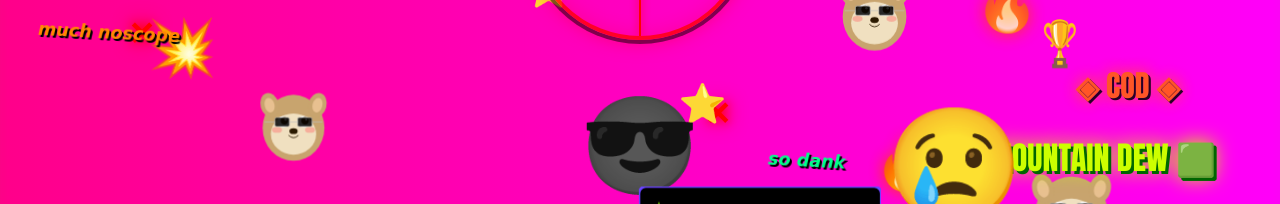
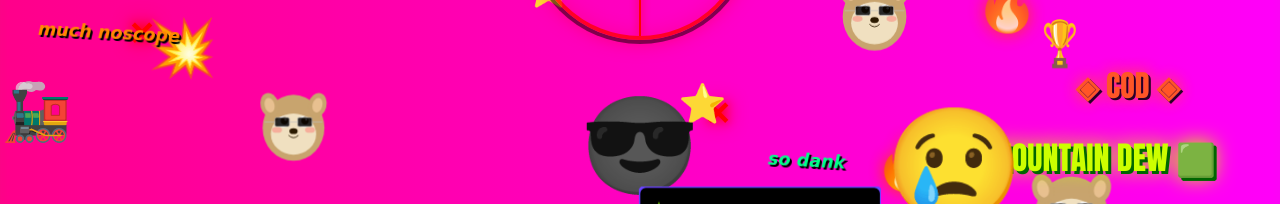
Before and after one commit to EdgeSolutionLabAI/bilbis-demo-v1-frontend, a Next.js app: page / in a window 1280 px wide. Shown: the part 470-674 px from the top of the page. Built offline with nearby package versions, Linux system fonts and the light colour scheme; no server answers.

Commit message:
feat(internal): add train emoji to main page and small animation (#27)
Co-authored-by: Bilbis <bilbis-bot@bilbis.ai>

```diff
--- a/app/globals.css
+++ b/app/globals.css
@@ -307,6 +307,14 @@ body {
 
 .wobble { animation: wobble 0.8s ease-in-out infinite; }
 
+/* Train slide animation */
+@keyframes train-ride {
+  0%   { transform: translateX(-150px); }
+  100% { transform: translateX(calc(100vw + 150px)); }
+}
+
+.train-ride { animation: train-ride 5s linear infinite; }
+
 /* ── HLTV-style matches page ── */
 
 :root {
--- a/app/page.tsx
+++ b/app/page.tsx
@@ -461,6 +461,21 @@ export default function Home() {
         </div>
       ))}
 
+      {/* === Train emoji sliding across the bottom === */}
+      <div
+        style={{
+          position: 'absolute',
+          bottom: '22%',
+          left: 0,
+          zIndex: 27,
+          fontSize: 'clamp(2rem, 5vw, 3.5rem)',
+          pointerEvents: 'none',
+        }}
+        className="train-ride"
+      >
+        🚂
+      </div>
+
       {/* === Neon border frame === */}
       <div
         style={{
```
